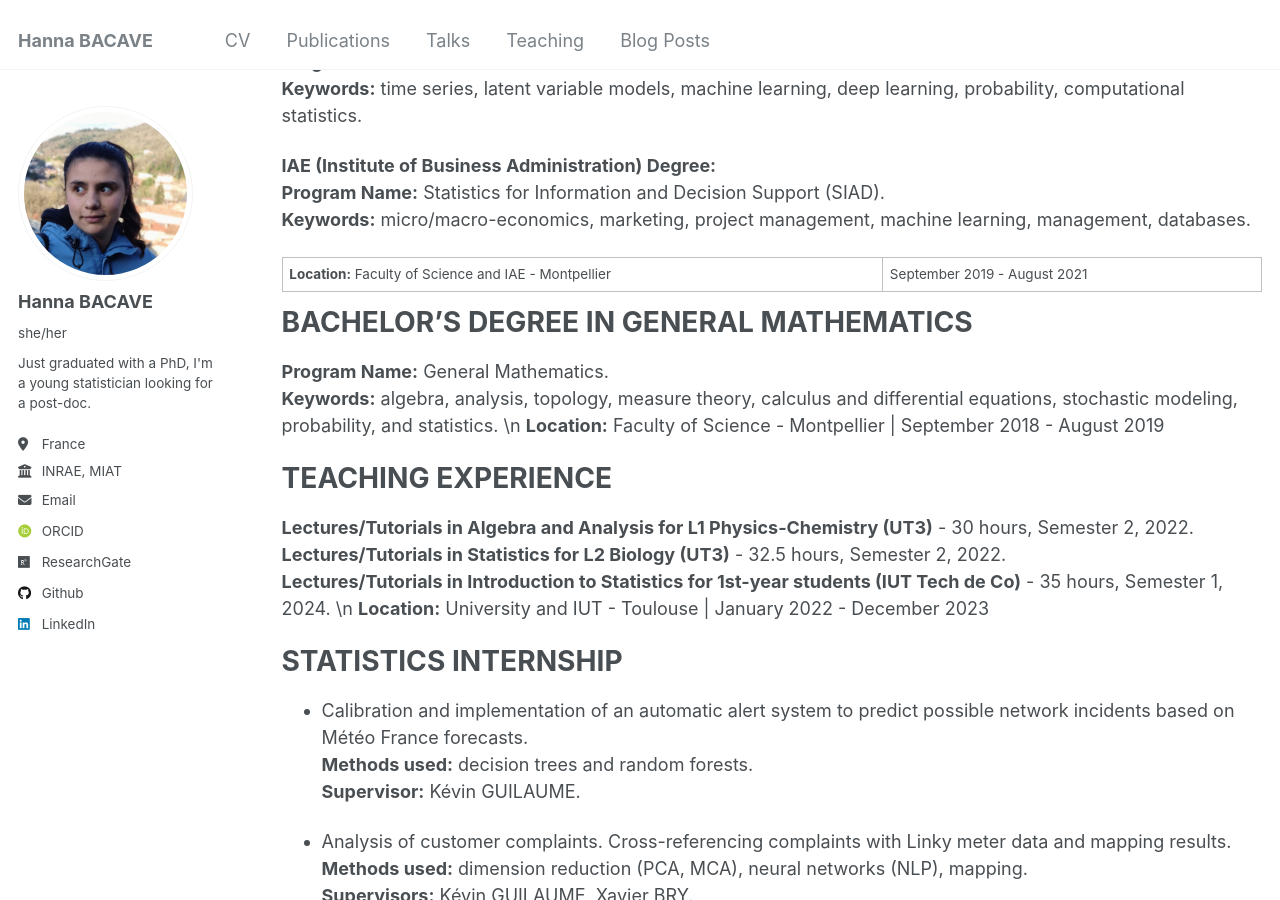
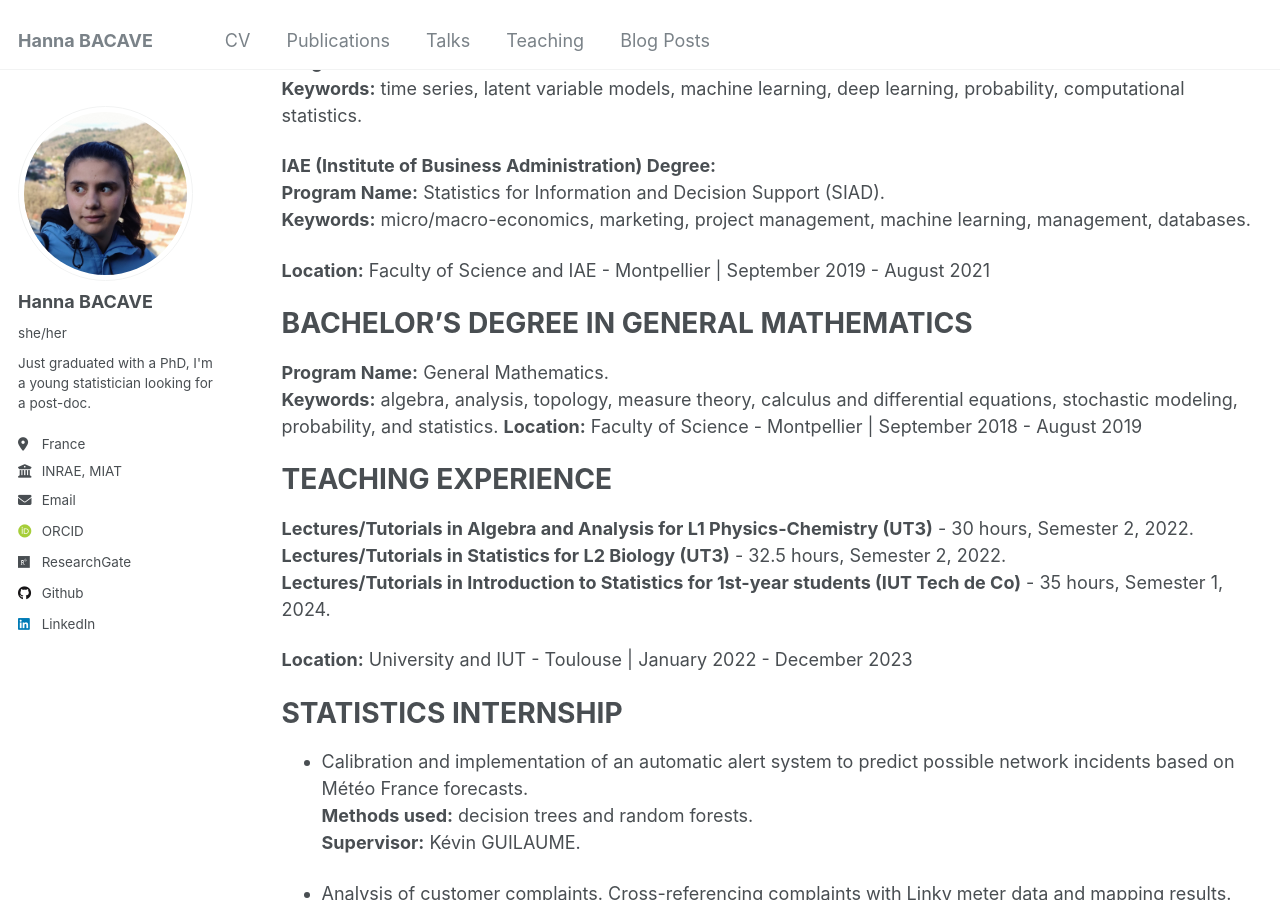
Before and after one commit to hannabacave/hannabacave.github.io, a Jekyll site: the page built from _pages/cv.md, in a window 1280 px wide and 900 px high, scrolled down 527 px. Built offline with Jekyll 4.4.1, drawn with Linux system fonts in a browser that asks for light colours; some web fonts are replaced.

Commit message:
Update cv.md

```diff
--- a/_pages/cv.md
+++ b/_pages/cv.md
@@ -18,7 +18,7 @@ PhD IN STATISTICS
 **Supervisors:** Nathalie PEYRARD (MIAT, INRAE), Pierre-Olivier CHEPTOU (CEFE, CNRS), Nikolaos LIMNIOS (LMAC, UTC).
 **Defense Date:** November 18, 2024.
 **Keywords:** latent variable models, computational statistics, process statistics, HMM, dynamic Bayesian networks, population/metapopulation dynamics.
-**Location:** INRAE, MIAT - Toulouse | October 2021 - November 2024
+**Location:** INRAE, MIAT - Toulouse \| October 2021 - November 2024
 
 MASTER'S DEGREE IN STATISTICS AND MANAGEMENT (DOUBLE DEGREE)
 ===
@@ -27,25 +27,27 @@ MASTER'S DEGREE IN STATISTICS AND MANAGEMENT (DOUBLE DEGREE)
 **Program Name:** Mathematics for Information and Decision (MIND).
 **Keywords:** time series, latent variable models, machine learning, deep learning, probability, computational statistics.
 
+
 **IAE (Institute of Business Administration) Degree:**
 **Program Name:** Statistics for Information and Decision Support (SIAD).
 **Keywords:** micro/macro-economics, marketing, project management, machine learning, management, databases.
 
-**Location:** Faculty of Science and IAE - Montpellier | September 2019 - August 2021
+**Location:** Faculty of Science and IAE - Montpellier \| September 2019 - August 2021
 
 BACHELOR'S DEGREE IN GENERAL MATHEMATICS
 ===
 
 **Program Name:** General Mathematics.
-**Keywords:** algebra, analysis, topology, measure theory, calculus and differential equations, stochastic modeling, probability, and statistics.  \n
-**Location:** Faculty of Science - Montpellier | September 2018 - August 2019
+**Keywords:** algebra, analysis, topology, measure theory, calculus and differential equations, stochastic modeling, probability, and statistics.
+**Location:** Faculty of Science - Montpellier \| September 2018 - August 2019
 
 TEACHING EXPERIENCE
 ===
 **Lectures/Tutorials in Algebra and Analysis for L1 Physics-Chemistry (UT3)** - 30 hours, Semester 2, 2022.
 **Lectures/Tutorials in Statistics for L2 Biology (UT3)** - 32.5 hours, Semester 2, 2022.
-**Lectures/Tutorials in Introduction to Statistics for 1st-year students (IUT Tech de Co)** - 35 hours, Semester 1, 2024. \n
-**Location:** University and IUT - Toulouse | January 2022 - December 2023
+**Lectures/Tutorials in Introduction to Statistics for 1st-year students (IUT Tech de Co)** - 35 hours, Semester 1, 2024.
+
+**Location:** University and IUT - Toulouse \| January 2022 - December 2023
 
 STATISTICS INTERNSHIP
 ====
@@ -56,7 +58,7 @@ STATISTICS INTERNSHIP
 - Analysis of customer complaints. Cross-referencing complaints with Linky meter data and mapping results.
   **Methods used:** dimension reduction (PCA, MCA), neural networks (NLP), mapping.
   **Supervisors:** Kévin GUILAUME, Xavier BRY.
-**Location:** Enedis, DR Nord Midi-Pyrénées - Toulouse | October 2020 - September 2021
+**Location:** Enedis, DR Nord Midi-Pyrénées - Toulouse \| October 2020 - September 2021
 
 
 RESEARCH PROJECT IN DECISION STATISTICS
@@ -64,7 +66,7 @@ RESEARCH PROJECT IN DECISION STATISTICS
 Optimal management policy calculation to maximize the yield of a forest exploitation subject to fires.
 **Topics covered:** Markov decision processes, optimization algorithms.
 **Supervisor:** Benoîte de SAPORTA.
-**Location:** Faculty of Science - Montpellier | February 2020 - June 2020
+**Location:** Faculty of Science - Montpellier \| February 2020 - June 2020
 
 
 SKILLS
```
